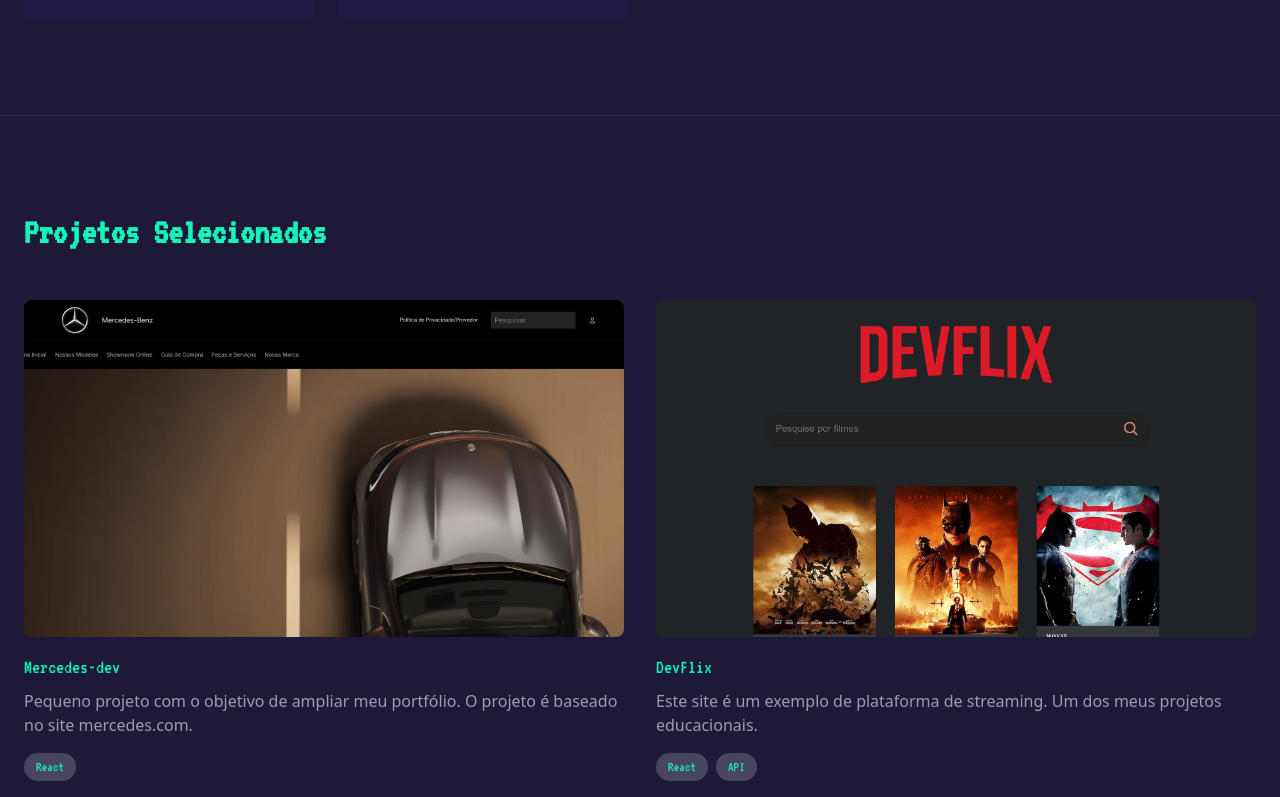
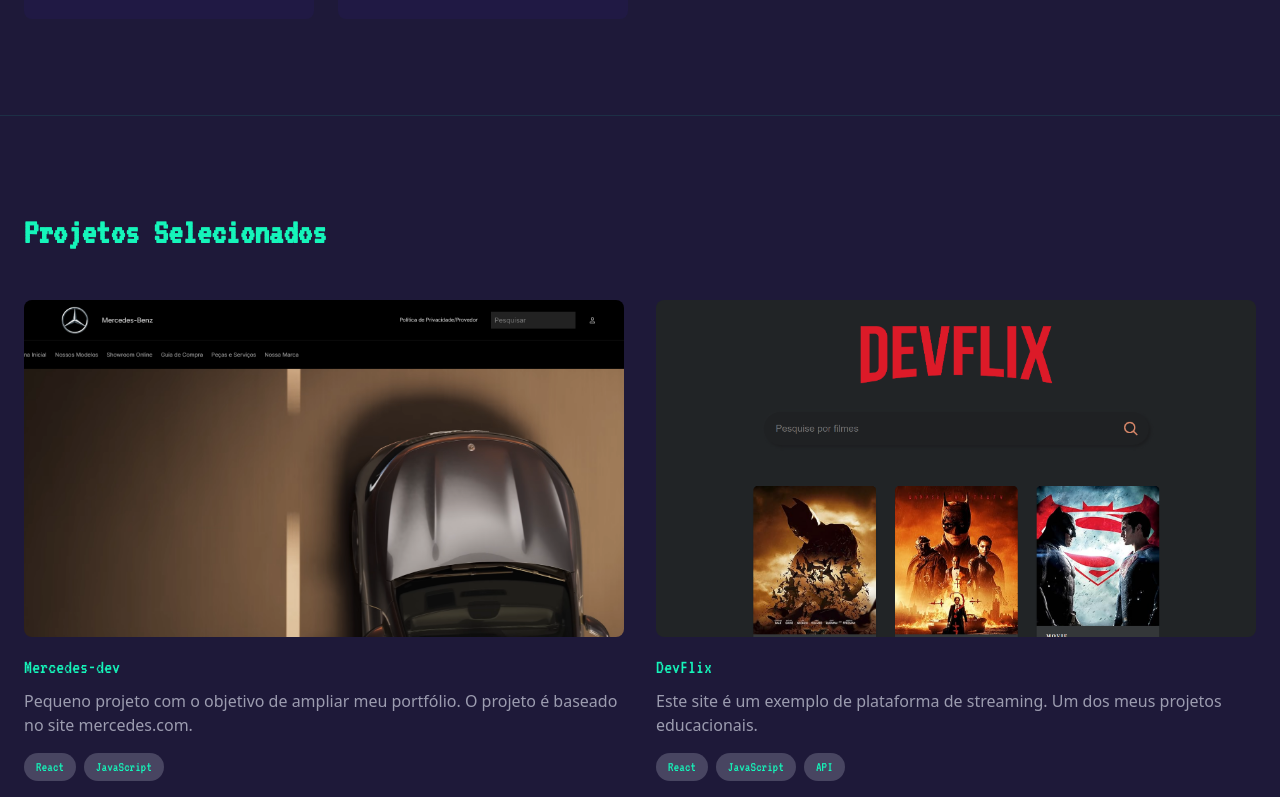
Before and after one commit to gustavo-lara/portifolio, a React (Vite) app: page / in a window 1280 px wide. Shown: the part 2000-2797 px from the top of the page. Built offline with nearby package versions, Linux system fonts and the light colour scheme.

Commit message:
add projetos

```diff
--- a/src/App.jsx
+++ b/src/App.jsx
@@ -5,6 +5,7 @@
 
 import devflix from "./img/devflix.png";
 import mercedes from "./img/mercedes-dev.png";
+import devlist from "./img/devlist.png"
 
 const App = () => {
   const [isMenuOpen, setIsMenuOpen] = useState(false);
@@ -125,7 +126,7 @@
 
 
       {/* Conteúdo Principal */}
-      < main className="pt-20 bg-[#1e1939]" >
+      < main className="pt-20">
         {/* Hero Section */}
         <section id="home" className="min-h-screen flex items-center border-b border-[#15F5BA]/10">
           <motion.div
@@ -273,16 +274,23 @@
                 {
                   title: "Mercedes-dev",
                   desc: "Pequeno projeto com o objetivo de ampliar meu portfólio. O projeto é baseado no site mercedes.com.",
-                  tech: ["React"],
+                  tech: ["React", "JavaScript"],
                   url: "https://mercedes-dev.vercel.app/",
                   image: mercedes
                 },
                 {
                   title: "DevFlix",
                   desc: "Este site é um exemplo de plataforma de streaming. Um dos meus projetos educacionais.",
-                  tech: ["React", "API"],
+                  tech: ["React", "JavaScript", "API"],
                   url: "https://devflix-chi-opal.vercel.app/",
                   image: devflix
+                },
+                {
+                  title: "DevList",
+                  desc: "Este site é um exemplo de lista de tarefas. Um dos meus projetos educacionais.",
+                  tech: ["React", "JavaScript", "API"],
+                  url: "https://devlist-xi.vercel.app/",
+                  image: devlist
                 }
               ].map((project, index) => (
                 <motion.div
```
Also changed, not shown: public/Animated Shape.svg (added), src/img/devlist.png (added).
